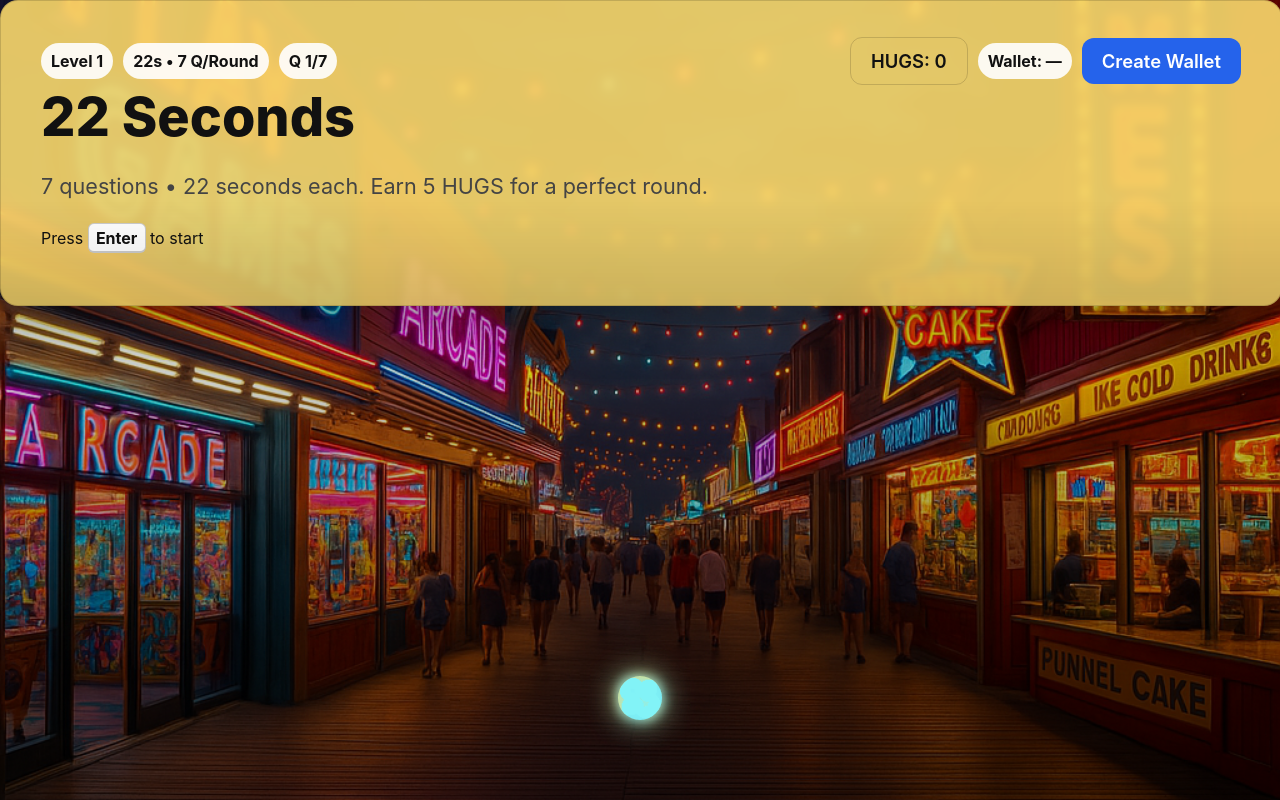
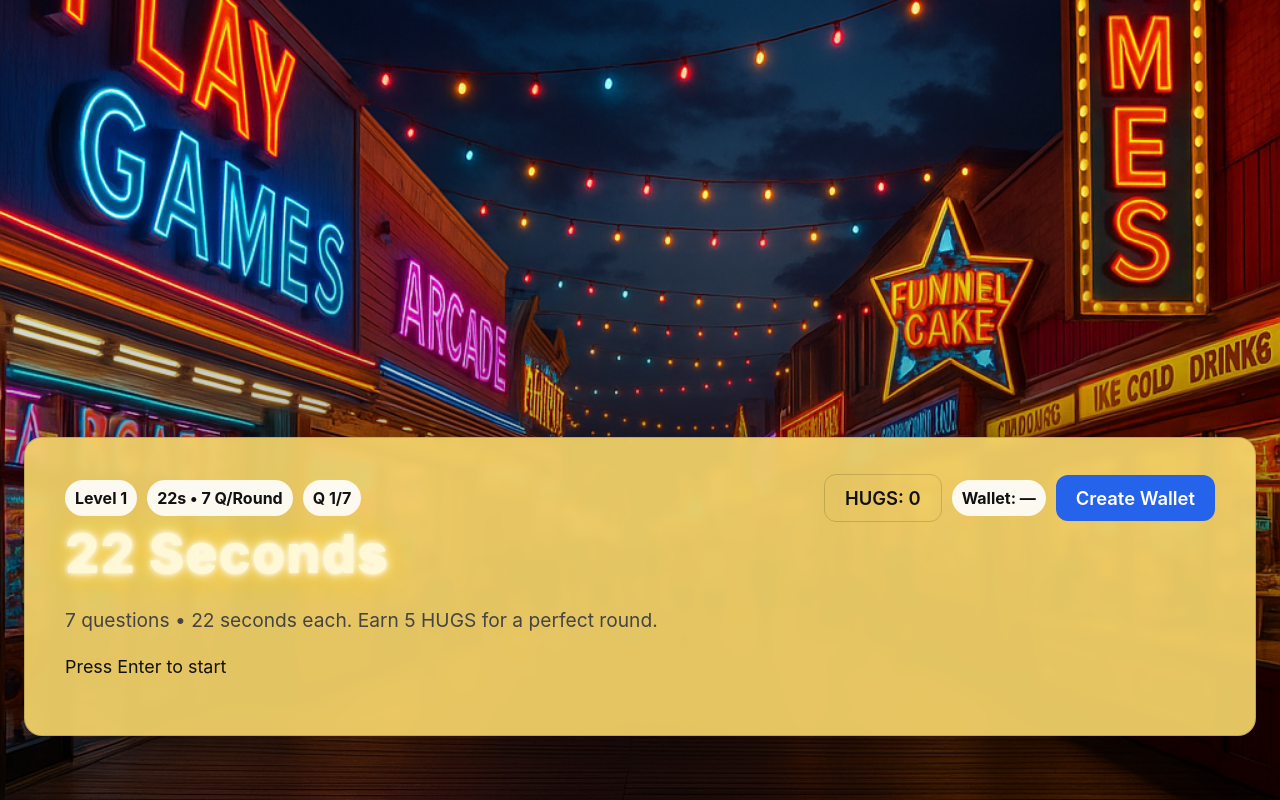
Before and after one commit to hugstokens-stack/hugs-trivia, a React (Vite) app: page / in a window 1280 px wide. Built offline with nearby package versions, Linux system fonts and the light colour scheme.

Commit message:
Add neon frame and fix panel centering for 22 Seconds

```diff
--- a/src/App.css
+++ b/src/App.css
@@ -1,229 +1,191 @@
-/* ===== 22 Seconds — Gold panel UI with animated neon marquee ===== */
+/* ===== 22 Seconds - Neon Marquee Edition ===== */
 
-:root{
+:root {
   --panel-bg: rgba(246, 213, 107, 0.92);
   --text: #111;
   --muted: #444;
   --accent-blue: #2563eb;
   --accent-green: #16a34a;
   --radius: 18px;
-
-  /* neon bulbs */
-  --bulb-size: 26px;
-  --bulb1: #ffd86b;   /* warm gold */
-  --bulb2: #7cf5ff;   /* cool aqua */
 }
 
-/* Base */
-html, body, #root{
-  height:100%;
-  margin:0;
+/* ===== Base layout ===== */
+html, body, #root {
+  height: 100%;
+  margin: 0;
   font-family: "Inter", system-ui, -apple-system, "Segoe UI", Roboto, "Helvetica Neue", Arial;
-  background-image:url("/boardwalktheme.png");
-  background-size:cover;
-  background-position:center;
-  background-repeat:no-repeat;
-  background-attachment:fixed;
-  color:#fff;
+  background-image: url("/boardwalktheme.png");
+  background-size: cover;
+  background-position: center;
+  background-repeat: no-repeat;
+  background-attachment: fixed;
+  color: #fff;
 }
 
-/* Gentle fade for background */
-@keyframes fadeInBackground{
-  0%{ filter:brightness(.4) blur(5px); opacity:0; }
-  100%{ filter:brightness(1) blur(0); opacity:1; }
-}
-body{ animation:fadeInBackground 2s ease-out forwards; }
-
-/* Bottom vignette for readability */
-.scrim{
-  position:fixed; inset:0; pointer-events:none;
-  background:linear-gradient(to top,
-    rgba(0,0,0,.55) 0%,
-    rgba(0,0,0,.25) 45%,
-    rgba(0,0,0,0) 75%);
-  z-index:5;
+.page {
+  position: relative;
+  min-height: 100vh;
 }
 
-/* ===== Marquee (neon bulb frame) =====
-   Wrap .overlay with <div class="marquee">…</div>
-   (You already added this in App.jsx.)
-*/
-.marquee{
-  position:fixed;
-  left:50%;
-  transform:translateX(-50%);
-  bottom:10vh;
-  /* leave room for bulbs around the card */
-  padding:22px;
-  z-index:10;
+/* Background fade effect */
+@keyframes fadeInBackground {
+  0% { filter: brightness(0.4) blur(5px); opacity: 0; }
+  100% { filter: brightness(1) blur(0); opacity: 1; }
+}
+body { animation: fadeInBackground 2s ease-out forwards; }
+
+/* ===== Scrim & Overlay ===== */
+.scrim {
+  position: fixed;
+  inset: 0;
+  pointer-events: none;
+  background: linear-gradient(to top,
+    rgba(0,0,0,0.55) 0%,
+    rgba(0,0,0,0.25) 45%,
+    rgba(0,0,0,0) 75%);
+  z-index: 5;
 }
 
-/* Two animated bulb layers for a “chasing lights” carnival feel */
-.marquee::before,
-.marquee::after{
-  content:"";
-  position:absolute;
-  inset:0;                /* sit around the overlay */
-  border-radius: calc(var(--radius) + 22px);
-  pointer-events:none;
+/* GOLD PANEL */
+.overlay {
+  position: fixed;
+  left: 50%;
+  bottom: 8vh;
+  transform: translateX(-50%);
+  width: min(1150px, 94vw);
+  background: var(--panel-bg);
+  color: var(--text);
+  border-radius: var(--radius);
+  border: 1px solid rgba(0,0,0,0.15);
+  box-shadow: 0 16px 52px rgba(0,0,0,0.35);
+  padding: 36px 40px;
+  backdrop-filter: blur(4px);
+  z-index: 10;
+  font-size: 1.12rem;
 }
 
-/* Layer 1: warm gold bulbs */
-.marquee::before{
-  background-image:
-    radial-gradient(circle, var(--bulb1) 60%, transparent 62%),
-    radial-gradient(circle, var(--bulb1) 60%, transparent 62%),
-    radial-gradient(circle, var(--bulb1) 60%, transparent 62%),
-    radial-gradient(circle, var(--bulb1) 60%, transparent 62%);
-  background-size: var(--bulb-size) var(--bulb-size);
-  background-repeat: repeat-x, repeat-x, repeat-y, repeat-y;
-  background-position:
-    left 0   top 0,         /* top row */
-    left 0   bottom 0,      /* bottom row */
-    left 0   top 0,         /* left column */
-    right 0  top 0;         /* right column */
-  filter:
-    drop-shadow(0 0 6px rgba(255,215,120,.85))
-    drop-shadow(0 0 14px rgba(255,190,70,.6));
-  animation: bulbs1 1.2s linear infinite;
+/* ===== Typography ===== */
+h1.title {
+  margin: 0 0 14px;
+  font-size: clamp(36px, 5.6vw, 54px);
+  font-weight: 800;
+  line-height: 1.2;
+  letter-spacing: 1px;
+  animation: neonPulse 2.5s infinite alternate ease-in-out;
 }
 
-/* Layer 2: aqua bulbs offset half a step */
-.marquee::after{
-  background-image:
-    radial-gradient(circle, var(--bulb2) 60%, transparent 62%),
-    radial-gradient(circle, var(--bulb2) 60%, transparent 62%),
-    radial-gradient(circle, var(--bulb2) 60%, transparent 62%),
-    radial-gradient(circle, var(--bulb2) 60%, transparent 62%);
-  background-size: var(--bulb-size) var(--bulb-size);
-  background-repeat: repeat-x, repeat-x, repeat-y, repeat-y;
-  background-position:
-    left calc(var(--bulb-size)/2) top 0,
-    left calc(var(--bulb-size)/2) bottom 0,
-    left 0 top calc(var(--bulb-size)/2),
-    right 0 top calc(var(--bulb-size)/2);
-  opacity:.95;
-  filter:
-    drop-shadow(0 0 7px rgba(124,245,255,.85))
-    drop-shadow(0 0 16px rgba(90,230,255,.55));
-  animation: bulbs2 1.2s linear infinite;
-}
+.subtitle { color: var(--muted); font-size: 1.2rem; }
+.level { font-size: 1.5rem; font-weight: 700; margin: 12px 0 8px; }
 
-/* chase animations (shift the repeat grid) */
-@keyframes bulbs1{
-  to{
-    background-position:
-      left var(--bulb-size) top 0,
-      left var(--bulb-size) bottom 0,
-      left 0 top var(--bulb-size),
-      right 0 top var(--bulb-size);
+@keyframes neonPulse {
+  0%, 100% {
+    text-shadow: 0 0 6px #fff, 0 0 12px #fff, 0 0 20px #f6d56b, 0 0 35px #ffcc00;
+    color: #fff6d1;
   }
-}
-@keyframes bulbs2{
-  to{
-    background-position:
-      left calc(1.5 * var(--bulb-size)) top 0,
-      left calc(1.5 * var(--bulb-size)) bottom 0,
-      left 0 top calc(1.5 * var(--bulb-size)),
-      right 0 top calc(1.5 * var(--bulb-size));
+  50% {
+    text-shadow: 0 0 4px #fff, 0 0 10px #ffef9e, 0 0 16px #f6d56b, 0 0 24px #ffcc00;
+    color: #fffbe5;
   }
 }
 
-/* ===== Gold card ===== */
-.overlay{
-  position:relative;            /* now sits inside .marquee */
-  background:var(--panel-bg);
-  color:var(--text);
-  border-radius:var(--radius);
-  border:1px solid rgba(0,0,0,.15);
-  box-shadow:0 16px 52px rgba(0,0,0,.35);
-  padding:36px 40px;
-  width:min(1200px, 95vw);
-  backdrop-filter: blur(4px);
-}
-.overlay *{ color:var(--text); }
-
-/* Typography */
-h1.title{
-  margin:0 0 14px;
-  font-size:clamp(36px, 5.6vw, 54px);
-  font-weight:800;
-  line-height:1.2;
-}
-.level{ font-size:1.5rem; font-weight:700; margin:12px 0 8px; }
-.subtitle, .question, .feedback{ font-size:1.35rem; line-height:1.4; }
-.subtitle{ color:var(--muted); }
-
-/* HUD + badges */
-.hud{ display:flex; gap:10px; flex-wrap:wrap; align-items:center; font-size:1rem; }
-.badge{
-  background:rgba(255,255,255,.9);
-  color:#111;
-  font-weight:700;
-  border-radius:999px;
-  padding:6px 10px;
+/* ===== HUD ===== */
+.hud {
+  display: flex;
+  gap: 10px;
+  flex-wrap: wrap;
+  align-items: center;
+  font-size: 1rem;
+  position: relative;
+  z-index: 11;
 }
 
-/* Buttons */
-.btn{
-  display:inline-flex; align-items:center; justify-content:center;
-  padding:12px 20px; border-radius:12px; border:0; cursor:pointer;
-  font-weight:600; font-size:1.15rem; line-height:1.2;
+.badge {
+  background: rgba(255,255,255,0.9);
+  color: #111;
+  font-weight: 700;
+  border-radius: 999px;
+  padding: 6px 10px;
+}
+
+/* ===== Buttons ===== */
+.btn {
+  display: inline-flex;
+  align-items: center;
+  justify-content: center;
+  padding: 12px 20px;
+  border-radius: 12px;
+  border: 0;
+  cursor: pointer;
+  font-weight: 600;
+  font-size: 1.15rem;
+  line-height: 1.2;
   transition: filter .15s ease, transform .1s ease;
 }
-.btn:active{ transform:translateY(1px); }
-.btn-blue{ background:var(--accent-blue); color:#fff; }
-.btn-blue:hover{ filter:brightness(1.05); }
-.btn-green{ background:var(--accent-green); color:#fff; }
-.btn-green:hover{ filter:brightness(1.05); }
-.btn-ghost{ background:transparent; border:1px solid rgba(0,0,0,.15); color:var(--text); }
-
-/* Input */
-.controls{ display:flex; gap:10px; align-items:center; flex-wrap:wrap; }
-.controls input{
-  height:56px; padding:0 14px; font-size:1.25rem;
-  border-radius:10px; border:1px solid rgba(0,0,0,.25);
-  width:min(680px, 92%);
-  box-shadow:0 2px 4px rgba(0,0,0,.1);
-}
-.controls input:focus{ outline:2px solid var(--accent-blue); }
-
-/* Feedback */
-.feedback{ margin-top:12px; font-weight:700; color:var(--accent-green); }
-
-/* ===== Wallet / HUGS button & history ===== */
-.hugs-bar{
-  display:flex; gap:10px; align-items:center;
-}
-.history-btn{
-  background:#111; color:#fff; border-radius:999px; padding:6px 12px;
-  font-weight:800; letter-spacing:.5px; border:1px solid rgba(255,255,255,.15);
-  box-shadow:0 0 12px rgba(0,0,0,.15) inset;
-}
-.history-panel{
-  margin-top:14px;
-  background:rgba(255,255,255,.65);
-  border:1px solid rgba(0,0,0,.1);
-  border-radius:12px;
-  padding:12px;
-}
-.table{
-  width:100%; border-collapse:separate; border-spacing:0 6px; font-size:1rem;
-}
-.table thead th{ text-align:left; color:#222; font-weight:800; }
-.table tbody tr{
-  background:#fff; box-shadow:0 1px 2px rgba(0,0,0,.08);
-}
-.table td, .table th{ padding:10px 12px; }
-.table td:first-child, .table th:first-child{ border-top-left-radius:8px; border-bottom-left-radius:8px; }
-.table td:last-child, .table th:last-child{ border-top-right-radius:8px; border-bottom-right-radius:8px; }
-
-/* Keyboard hint */
-.kbd{
-  display:inline-block; padding:.1rem .45rem; border:1px solid rgba(0,0,0,.2);
-  border-bottom-width:2px; border-radius:6px; background:#fff; color:#111; font-weight:700;
+.btn:active { transform: translateY(1px); }
+.btn-blue { background: var(--accent-blue); color: #fff; }
+.btn-blue:hover { filter: brightness(1.05); }
+.btn-green { background: var(--accent-green); color: #fff; }
+.btn-green:hover { filter: brightness(1.05); }
+.btn-ghost {
+  background: transparent;
+  border: 1px solid rgba(0,0,0,0.15);
+  color: var(--text);
 }
 
-/* Layout helpers */
-.page{ min-height:100%; }
-.app-wrap{ width:100%; }
+/* ===== Input ===== */
+.controls input {
+  height: 56px;
+  padding: 0 14px;
+  font-size: 1.25rem;
+  border-radius: 10px;
+  border: 1px solid rgba(0,0,0,0.25);
+  width: min(680px, 92%);
+  box-shadow: 0 2px 4px rgba(0,0,0,0.1);
+}
+.controls input:focus {
+  outline: 2px solid var(--accent-blue);
+}
+
+/* ===== Feedback ===== */
+.feedback {
+  margin-top: 12px;
+  font-size: 1.25rem;
+  font-weight: 700;
+  color: var(--accent-green);
+}
+
+/* ===== Neon Frame ===== */
+.neon-frame {
+  position: fixed;
+  inset: 0;
+  pointer-events: none;
+  z-index: 9;
+  overflow: hidden;
+}
+
+.bulb {
+  position: absolute;
+  width: 10px;
+  height: 10px;
+  border-radius: 50%;
+  background: radial-gradient(circle, #fff 40%, transparent 41%);
+  box-shadow: 0 0 12px currentColor, 0 0 22px currentColor;
+  animation: bulbBlink 1.6s infinite steps(2, end);
+}
+
+/* Chase pattern */
+@keyframes bulbBlink {
+  0%, 100% { opacity: 1; }
+  50% { opacity: 0.4; }
+}
+
+/* Place bulbs evenly along edges */
+.bulb.top    { top: 5px;    animation-delay: calc(var(--i) * 0.1s); }
+.bulb.bottom { bottom: 5px; animation-delay: calc(var(--i) * 0.1s); }
+.bulb.left   { left: 5px;   animation-delay: calc(var(--i) * 0.1s); }
+.bulb.right  { right: 5px;  animation-delay: calc(var(--i) * 0.1s); }
+
+/* Colors cycle */
+.bulb:nth-child(3n)   { color: #ff3366; }
+.bulb:nth-child(3n+1) { color: #00e5ff; }
+.bulb:nth-child(3n+2) { color: #ffd500; }
```
